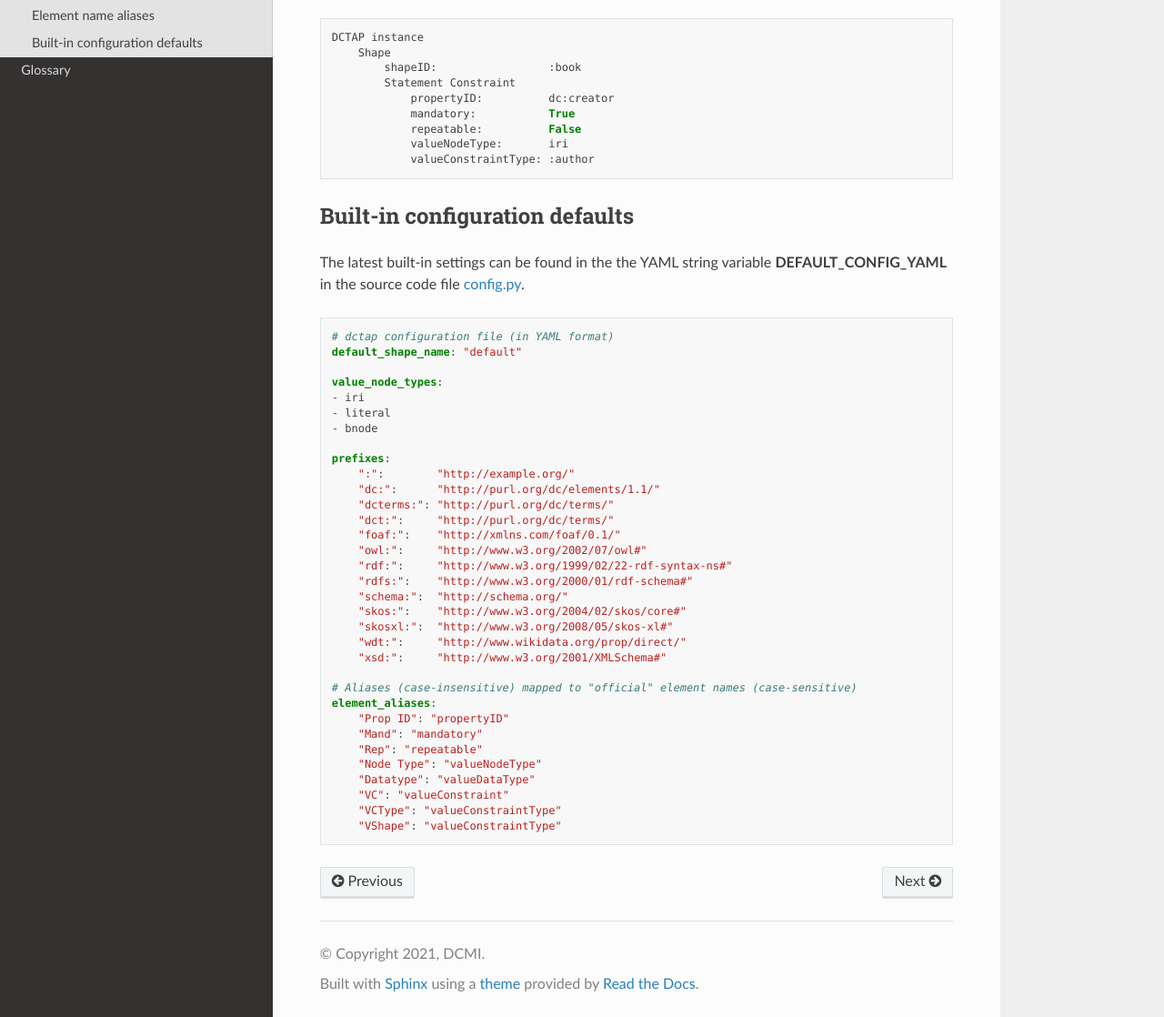
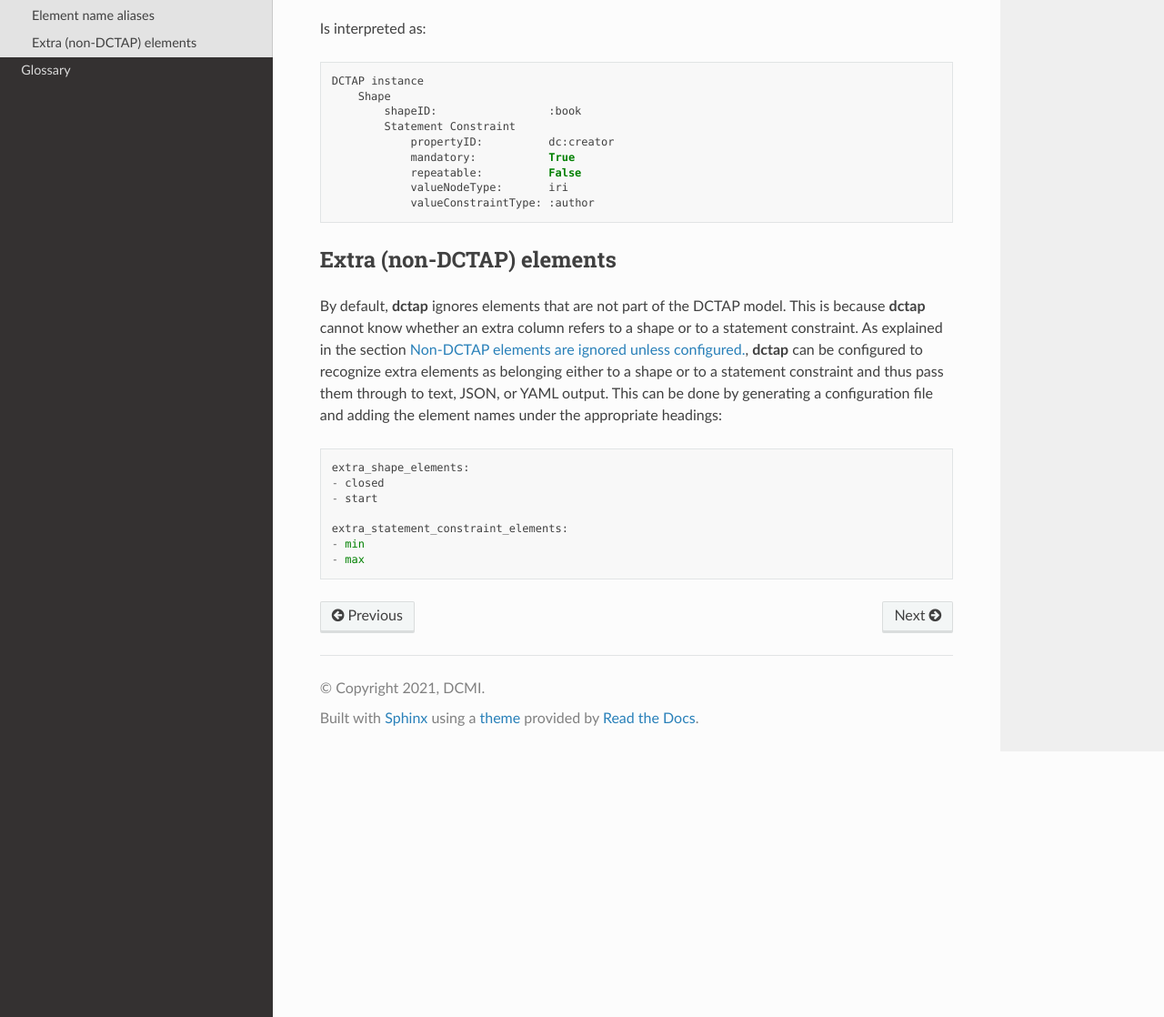
Before and after one commit to dcmi/dctap-python, a Sphinx documentation site: the page built from docs/config/index.rst, in a window 1280 px wide and 1400 px high, scrolled down 878 px, cut to the strip 282-1400 px from the top of the window. Shown: the whole strip at 91% size. Built offline with Sphinx 7.4.7 and the Read the Docs theme 2.0.0, drawn with Linux system fonts in a browser that asks for light colours; pages that are not in the unit, such as notebooks, are missing from menus; some of the changed text lies outside the part shown.

Commit message:
RTD about configuration options (eg, extra elements)

```diff
--- a/docs/cli/init/index.rst
+++ b/docs/cli/init/index.rst
@@ -1,7 +1,7 @@
 .. _cli_init:
 
-Initialize optional config files
-^^^^^^^^^^^^^^^^^^^^^^^^^^^^^^^^
+Initialize an optional config files
+^^^^^^^^^^^^^^^^^^^^^^^^^^^^^^^^^^^
 
 The command **dctap generate** works out of the box, with no options, but its behavior can be customized by editing an optional configuration file. As explained in the section :ref:`config`.
 
--- a/docs/config/index.rst
+++ b/docs/config/index.rst
@@ -3,7 +3,8 @@
 Configuration
 -------------
 
-**dctap** has built-in defaults for configuration settings that are customizable by users by generating and editing configuration file as explained in the section :ref:`cli_init`.
+**dctap** has built-in defaults for configuration settings that are customizable by users by generating and editing configuration file as explained in the section :ref:`cli_init`. The latest built-in settings can be found in the YAML string variable **DEFAULT_CONFIG_YAML** in the source code file `defaults.py <https://github.com/dcmi/dctap-python/blob/main/dctap/defaults.py>`_.
+
 
 Default shape name
 ..................
@@ -41,43 +42,15 @@ Is interpreted as::
                 valueNodeType:       iri
                 valueConstraintType: :author
 
-Built-in configuration defaults
-...............................
+Extra (non-DCTAP) elements
+..........................
 
-The latest built-in settings can be found in the the YAML string variable **DEFAULT_CONFIG_YAML** in the source code file `config.py <https://github.com/dcmi/dctap-python/blob/main/dctap/config.py>`_.
+By default, **dctap** ignores elements that are not part of the DCTAP model. This is because **dctap** cannot know whether an extra column refers to a shape or to a statement constraint. As explained in the section :ref:`design_elements_unknown_ignored`, **dctap** can be configured to recognize extra elements as belonging either to a shape or to a statement constraint and thus pass them through to text, JSON, or YAML output. This can be done by generating a configuration file and adding the element names under the appropriate headings::
 
-.. code-block:: yaml
+    extra_shape_elements:
+    - closed
+    - start
 
-    # dctap configuration file (in YAML format)
-    default_shape_name: "default"
-
-    value_node_types:
-    - iri
-    - literal
-    - bnode
-
-    prefixes:
-	":":        "http://example.org/"
-	"dc:":      "http://purl.org/dc/elements/1.1/"
-	"dcterms:": "http://purl.org/dc/terms/"
-	"dct:":     "http://purl.org/dc/terms/"
-	"foaf:":    "http://xmlns.com/foaf/0.1/"
-	"owl:":     "http://www.w3.org/2002/07/owl#"
-	"rdf:":     "http://www.w3.org/1999/02/22-rdf-syntax-ns#"
-	"rdfs:":    "http://www.w3.org/2000/01/rdf-schema#"
-	"schema:":  "http://schema.org/"
-	"skos:":    "http://www.w3.org/2004/02/skos/core#"
-	"skosxl:":  "http://www.w3.org/2008/05/skos-xl#"
-	"wdt:":     "http://www.wikidata.org/prop/direct/"
-	"xsd:":     "http://www.w3.org/2001/XMLSchema#"
-
-    # Aliases (case-insensitive) mapped to "official" element names (case-sensitive)
-    element_aliases:
-	"Prop ID": "propertyID"
-	"Mand": "mandatory"
-	"Rep": "repeatable"
-	"Node Type": "valueNodeType"
-	"Datatype": "valueDataType"
-	"VC": "valueConstraint"
-	"VCType": "valueConstraintType"
-	"VShape": "valueConstraintType"
+    extra_statement_constraint_elements:
+    - min
+    - max
--- a/docs/design/elements_unknown_ignored/index.rst
+++ b/docs/design/elements_unknown_ignored/index.rst
@@ -1,9 +1,9 @@
 .. _design_elements_unknown_ignored:
 
-Non-DCTAP elements are ignored.
-^^^^^^^^^^^^^^^^^^^^^^^^^^^^^^^
+Non-DCTAP elements are ignored unless configured.
+^^^^^^^^^^^^^^^^^^^^^^^^^^^^^^^^^^^^^^^^^^^^^^^^^
 
-Columns in a CSV that are not part of the DCTAP model are not passed through to text, YAML, or JSON output because unrecognized elements bear an undefined relationship to :term:`Shape`\s and :term:`Statement Constraint`\s.
+Columns in a CSV that are not part of the DCTAP model are not automatically passed through to text, YAML, or JSON output because unrecognized elements, in principle, bear an undefined relationship to :term:`Shape`\s and :term:`Statement Constraint`\s.
 
 .. csv-table::
    :file: unknownElement.csv
@@ -17,4 +17,6 @@ Interpreted as::
             Statement Constraint
                 propertyID:          dcterms:creator
 
-Users wishing to extend the DCTAP model, for example with elements to specify that a shape is "closed" or to provide severity levels for validation errors, can import **dctap** into their own projects and add any elements required. The developers of **dctap** would like to facilitate the sharing of such extensions, or even to incorporate popular elements into a future extension of the base model. Additional elements can be proposed by opening an issue on the main `DCTAP repository <https://github.com/dcmi/dctap/issues>`_.
+Users wishing to use columns in their CSV that are not part of the DCTAP model, for example to specify that a shape is "closed" or to specify "severity" of validation errors, can generate a configuration file (see section :ref:`cli_init`) and list their extra column headers in the configuration file under the sections "extra_shape_elements" or "extra_statement_constraint_elements". This will of course not actually extend the DCTAP model itself, but it will ensure that the extra columns will be passed through to the text, JSON, and YAML outputs.
+
+Users wishing to extend the DCTAP model for re-use by others can do so either by publishing a description of the extra elements or by creating an application in support of the extension. One way to do so would be to import **dctap** into their own Python and extending its functions and classes as needed. The developers of **dctap** would like to facilitate the sharing of such extensions, or even to incorporate popular elements into a future extension of the base model. Extensions can be proposed by opening an issue on the main `DCTAP repository <https://github.com/dcmi/dctap/issues>`_.
```
Also changed, not shown: 1 other file.
